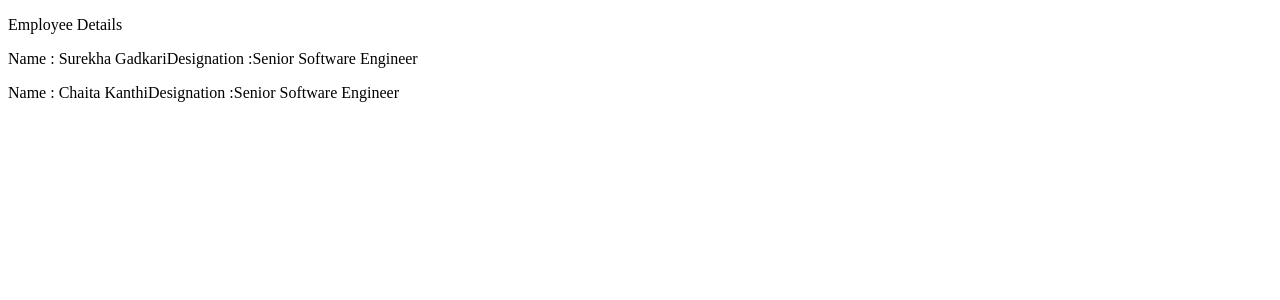
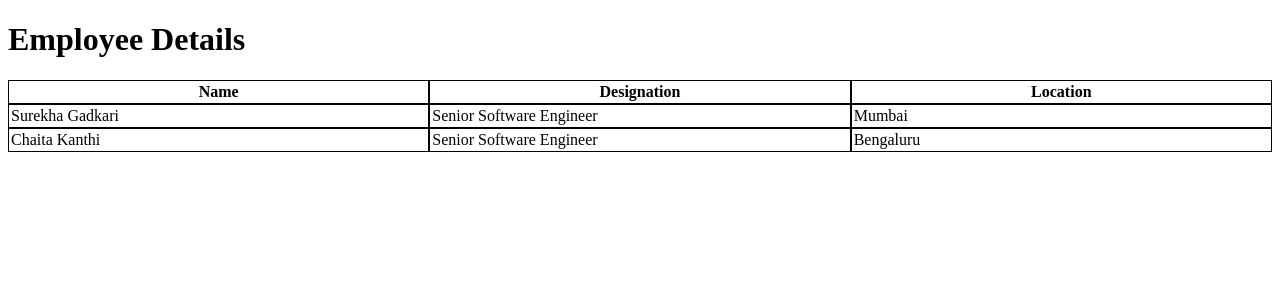
Before and after one commit to surekhag/reactwebpackntsKendoUi, a React app: page / in a window 1280 px wide. Shown: the top 300 px of the page. Built offline with nearby package versions, Linux system fonts and the light colour scheme; the HTML template or start-up script is replaced by a standard one.

Commit message:
Added styles for UI comp

```diff
--- a/package.json
+++ b/package.json
@@ -29,10 +29,12 @@
     "@typescript-eslint/eslint-plugin": "^5.40.0",
     "@typescript-eslint/parser": "^5.40.0",
     "babel-loader": "^8.2.5",
+    "css-loader": "^6.7.1",
     "eslint": "^8.25.0",
     "eslint-plugin-react": "^7.31.10",
     "eslint-plugin-react-hooks": "^4.6.0",
     "fork-ts-checker-webpack-plugin": "^7.2.13",
+    "style-loader": "^3.3.1",
     "ts-node": "^10.9.1",
     "typescript": "^4.8.4",
     "webpack": "^5.74.0",
--- a/src/Components/EmployeeDetails.tsx
+++ b/src/Components/EmployeeDetails.tsx
@@ -1,21 +1,36 @@
 import React from 'react'
 import employeeData from "../Configs/EmpData.json"
-// const  styles =  require("../Styles/EmployeeDetails.css");
+const styles = require("../Styles/EmployeeDetails.css");
 
 const EmployeeDetails = (): JSX.Element => {
     // console.log("employeeData test", employeeData.employeeData)
     const { empInfo } = employeeData;
     return <div>
-        <p>Employee Details</p>
-        {empInfo && empInfo.map((item: object) => {
-            console.log("item", item)
-            // const
-            return <div>
-                <p>
-                    <span>Name :</span> <span></span> { item.name}
-                    <span className={"styles.desn"}>Designation :</span>{item && item.designation}
-                </p>
+        <h1>Employee Details</h1>
+        <p className="row">
+            <div className='heading'>
+                <span className='head'>Name</span>
             </div>
+            <div className='heading'>
+                <span className='head'>Designation</span>
+            </div>
+            <div className='heading'>
+                <span className='head'>Location</span>
+            </div>
+        </p>
+
+        {empInfo && empInfo.map((item: object, key: number) => {
+            return <p className="row" key={key}>
+                <div className='headrow'>
+                    <span> {item.name} </span>
+                </div>
+                <div className='headrow'>
+                    <span>{item && item.designation} </span>
+                </div>
+                <div className='headrow'>
+                    <span>{item && item.location} </span>
+                </div>
+            </p>
 
         })}
     </div>
--- a/src/Configs/EmpData.json
+++ b/src/Configs/EmpData.json
@@ -1,17 +1,14 @@
 {
-        "empInfo":
-
-            [
-                {
-                "name" : "Surekha Gadkari",
-                "designation" : "Senior Software Engineer"
-                },
-            {
-                "name" : "Chaita Kanthi",
-
-                "designation" : "Senior Software Engineer"
-                }
-        ]
-
-
+    "empInfo": [
+        {
+            "name": "Surekha Gadkari",
+            "designation": "Senior Software Engineer",
+            "location": "Mumbai"
+        },
+        {
+            "name": "Chaita Kanthi",
+            "designation": "Senior Software Engineer",
+            "location": "Bengaluru"
+        }
+    ]
 }
--- a/src/Styles/EmployeeDetails.css
+++ b/src/Styles/EmployeeDetails.css
@@ -1,5 +1,18 @@
-
-
-.desn {
-    padding-left: 15px;
+p{
+    margin: 0;
 }
+.headrow, .heading {
+width: 33%;
+border: 1px solid black;
+padding: 2px;
+}
+.heading {
+    text-align: center;
+}
+.row{
+    display: flex;
+}
+.head {
+    font-weight: bold;
+    text-align: center;
+}
--- a/webpack.config.ts
+++ b/webpack.config.ts
@@ -23,19 +23,11 @@ const config: Configuration = {
           },
         },
       },
-    //   {
-    //     test: /\.(sa|sc|c)ss$/,
-    //     use: [
-    //      {
-    //         loader: 'css-loader',
-    //         options: {
-    //             sourceMap: true,
-    //             modules: true,
-    //         }
-    //     },
-    //   ]
-    // },
-    // { test: /\.(c|sc)ss$/, loader: 'typings-for-css-modules-loader?modules&sass' },
+      {
+        test: /\.css$/,
+        // the order of `use` is important!
+        use: [{ loader: 'style-loader' }, { loader: 'css-loader' }],
+      },
 
     ],
   },
```
Also changed, not shown: 1 other file (tests, documents, lock files or other folders).
